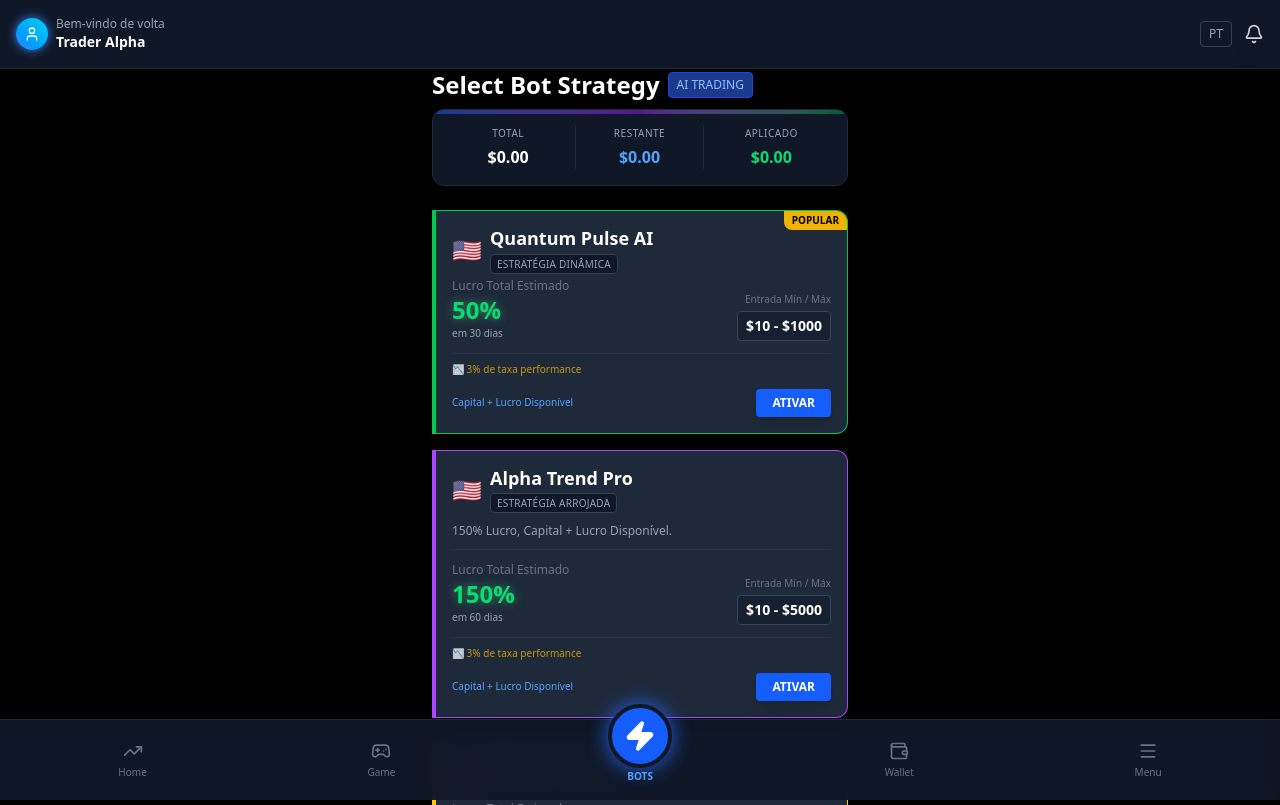
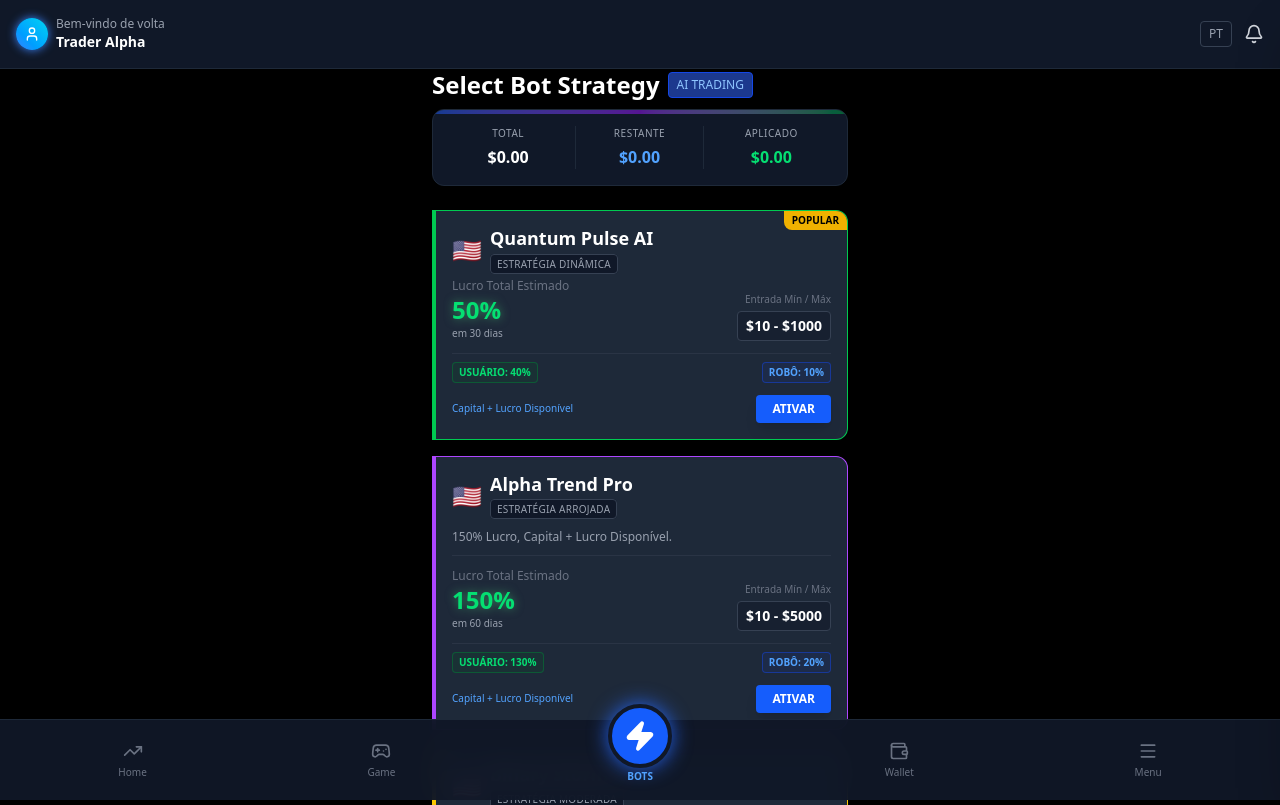
Before and after one commit to alfabrasil/fulldextrading, a React (Vite) app: page / in a window 1280 px wide. Both pictures are taken after a click on the button "ATIVAR ROBÔ". Built offline with nearby package versions, Linux system fonts and the light colour scheme.

Commit message:
4° Commit

```diff
--- a/src/app.jsx
+++ b/src/app.jsx
@@ -104,7 +104,7 @@ export default function App() {
         if (diffSeconds > 60) {
             const plan = PLANS.find(p => p.id === parsed.activePlan.planId);
             if (plan) {
-              const dailyRoi = plan.roiTotal / plan.duration;
+              const dailyRoi = plan.roiUser / plan.duration;
               const dailyProfit = parsed.activePlan.amount * (dailyRoi / 100);
               const offlineProfit = dailyProfit * (diffSeconds / 86400);
 
--- a/src/components/PlansView.jsx
+++ b/src/components/PlansView.jsx
@@ -106,10 +106,13 @@ export const PlansView = ({ t, handleActivatePlan, userBalance, user }) => {
             </div>
           </div>
 
-          <div className="mt-3 pt-2 border-t border-gray-700/50">
-             <p className="text-[10px] text-yellow-500/80 flex items-center gap-1">
-               {plan.note}
-             </p>
+          <div className="mt-3 pt-2 border-t border-gray-700/50 flex justify-between items-center text-[10px]">
+             <span className="text-green-400 font-bold bg-green-900/20 px-1.5 py-0.5 rounded border border-green-700/50">
+                USUÁRIO: {plan.roiUser}%
+             </span>
+             <span className="text-blue-400 font-bold bg-blue-900/20 px-1.5 py-0.5 rounded border border-blue-700/50">
+                ROBÔ: {plan.roiBot}%
+             </span>
           </div>
 
           <div className="mt-3 flex items-center justify-between group-hover:opacity-100 transition-opacity">
@@ -170,16 +173,29 @@ export const PlansView = ({ t, handleActivatePlan, userBalance, user }) => {
                     </div>
 
                     <div className="bg-gray-800/50 p-4 rounded-xl border border-gray-700/50 space-y-2">
-                        <div className="flex justify-between text-sm">
-                            <span className="text-gray-400">ROI Estimado ({selectedPlan.roiTotal}%)</span>
-                            <span className="text-green-400 font-bold">
+                        <div className="flex justify-between text-sm border-b border-gray-700/50 pb-2 mb-2">
+                            <span className="text-gray-400">Lucro Bruto ({selectedPlan.roiTotal}%)</span>
+                            <span className="text-gray-300 font-bold">
                                 +${((parseFloat(amount) || 0) * (selectedPlan.roiTotal/100)).toFixed(2)}
                             </span>
                         </div>
+
+                        <div className="flex justify-between text-xs text-blue-400">
+                            <span>Taxa Robô ({selectedPlan.roiBot}%)</span>
+                            <span>-${((parseFloat(amount) || 0) * (selectedPlan.roiBot/100)).toFixed(2)}</span>
+                        </div>
+
+                        <div className="flex justify-between text-sm">
+                            <span className="text-gray-400">Lucro Usuário ({selectedPlan.roiUser}%)</span>
+                            <span className="text-green-400 font-bold">
+                                +${((parseFloat(amount) || 0) * (selectedPlan.roiUser/100)).toFixed(2)}
+                            </span>
+                        </div>
+
                         <div className="flex justify-between text-sm pt-2 border-t border-gray-700/50">
-                            <span className="text-gray-300 font-bold">Total Final</span>
+                            <span className="text-gray-300 font-bold">Total Final (Capital + Lucro)</span>
                             <span className="text-white font-black">
-                                ${((parseFloat(amount) || 0) * (1 + selectedPlan.roiTotal/100)).toFixed(2)}
+                                ${((parseFloat(amount) || 0) * (1 + selectedPlan.roiUser/100)).toFixed(2)}
                             </span>
                         </div>
                     </div>
--- a/src/components/TradingTerminal.jsx
+++ b/src/components/TradingTerminal.jsx
@@ -188,7 +188,7 @@ export const TradingTerminal = ({ activePlan, onSync }) => {
             type = 'STOCK';
         }
 
-        const dailyRoiPercent = activePlan.roiTotal / activePlan.duration;
+        const dailyRoiPercent = activePlan.roiUser / activePlan.duration;
         const targetDailyProfit = activePlan.amount * (dailyRoiPercent / 100);
         const targetMinuteProfit = targetDailyProfit / 1440;
 
--- a/src/data/config.js
+++ b/src/data/config.js
@@ -27,7 +27,9 @@ export const PLANS = [
     name: 'Quantum Pulse AI',
     flag: '🇺🇸',
     profile: 'Estratégia Dinâmica',
-    note: '📉 3% de taxa performance',
+    // note: '📉 3% de taxa performance', // Removido
+    roiBot: 10, // 10%
+    roiUser: 40, // 40%
     min: 10,
     max: 1000,
     roiTotal: 50,
@@ -41,7 +43,9 @@ export const PLANS = [
     flag: '🇺🇸',
     profile: 'Estratégia Arrojada',
     desc: '150% Lucro, Capital + Lucro Disponível.',
-    note: '📉 3% de taxa performance',
+    // note: '📉 3% de taxa performance', // Removido
+    roiBot: 20, // 20%
+    roiUser: 130, // 130%
     min: 10,
     max: 5000,
     roiTotal: 150,
@@ -53,7 +57,9 @@ export const PLANS = [
     name: 'Binary Storm X',
     flag: '🇺🇸',
     profile: 'Estratégia Moderada',
-    note: '📉 3% de taxa performance',
+    // note: '📉 3% de taxa performance', // Removido
+    roiBot: 30, // 30%
+    roiUser: 270, // 270%
     min: 10,
     max: 10000,
     roiTotal: 300,
```
